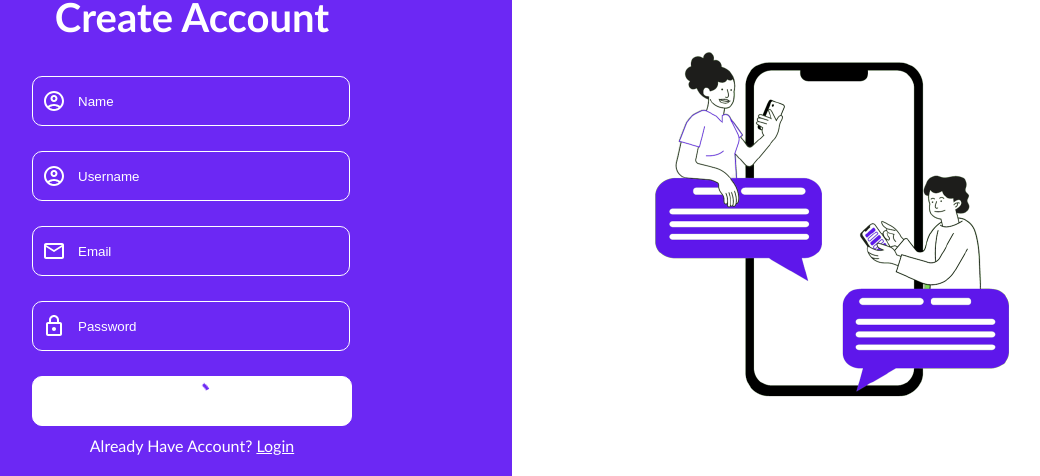
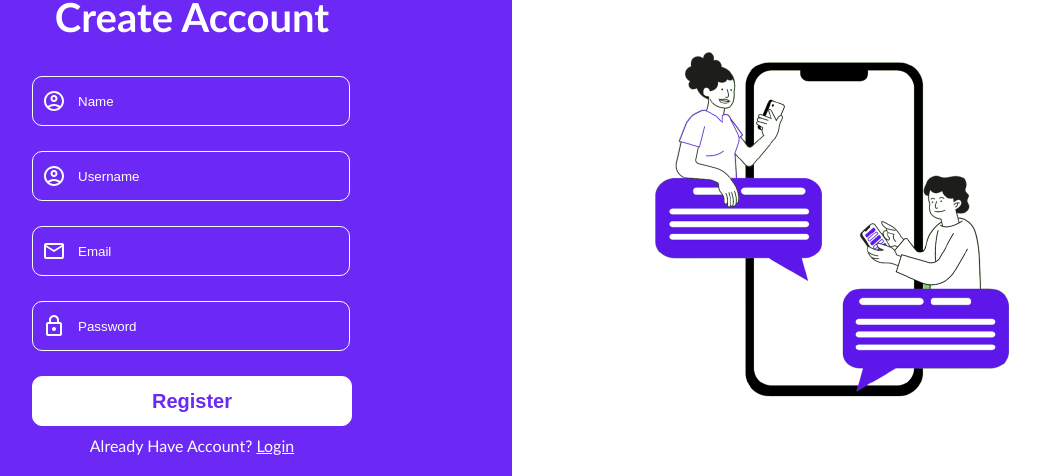
Before and after one commit to subodh-palayekar/chatapp-client, a React (Create React App) app: page /register in a window 1280 px wide. Shown: the part 176-652 px from the top of the page, without its empty margins (128-1168 px from the left). Built offline with nearby package versions, Linux system fonts and the light colour scheme.

Commit message:
edit register

```diff
--- a/src/components/Register/Register.js
+++ b/src/components/Register/Register.js
@@ -79,7 +79,7 @@ const Register = () => {
             <LockOutlinedIcon className='iconp'/>
           </div>
           {
-            true ? (
+            loading ? (
               <button  className="register-btn"><CircularProgress sx={{color:'#6c28f4',backgroundColor:'transparent'}}/></button>
             ):(
               <button type='submit' className="register-btn">Register</button>
```
